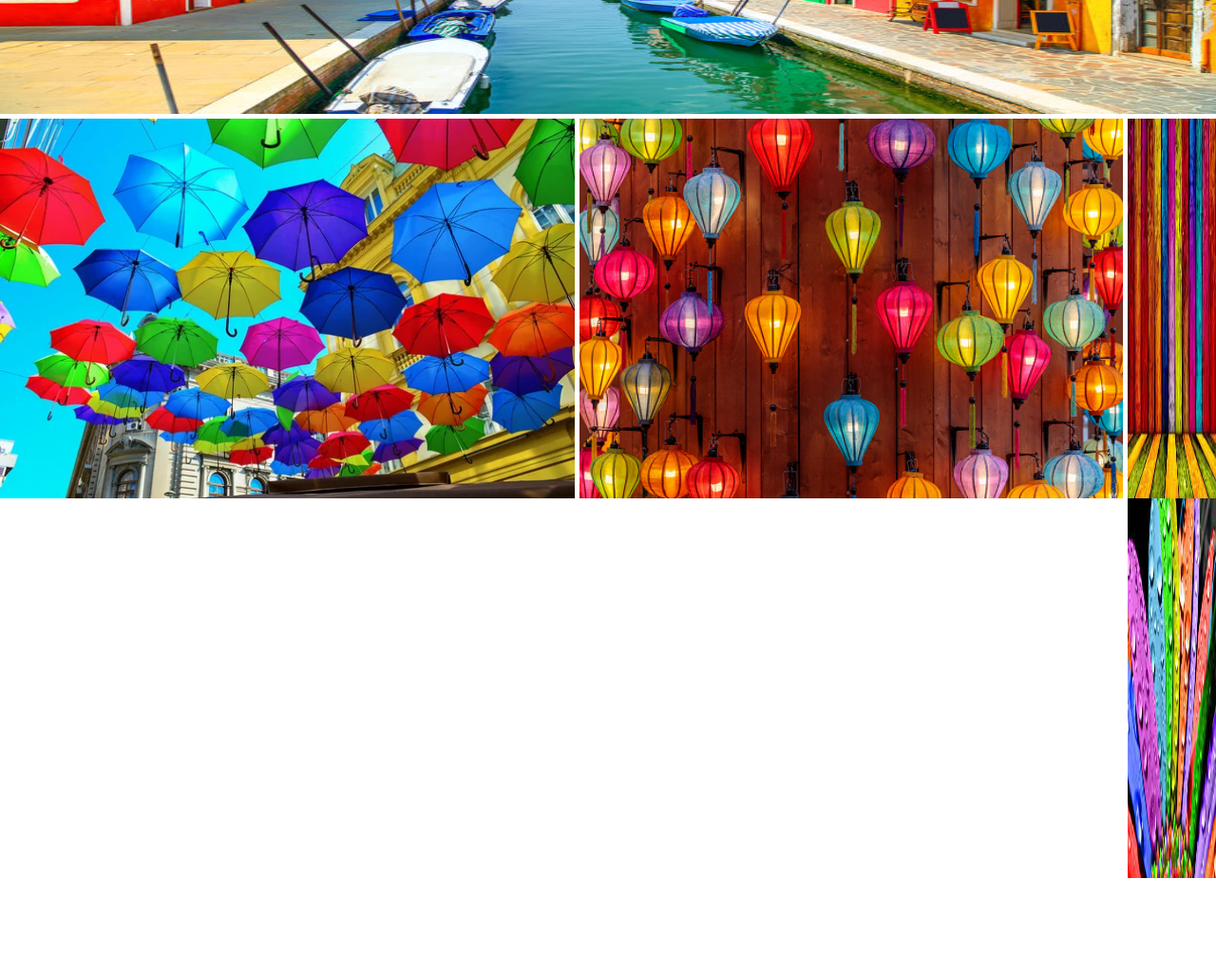
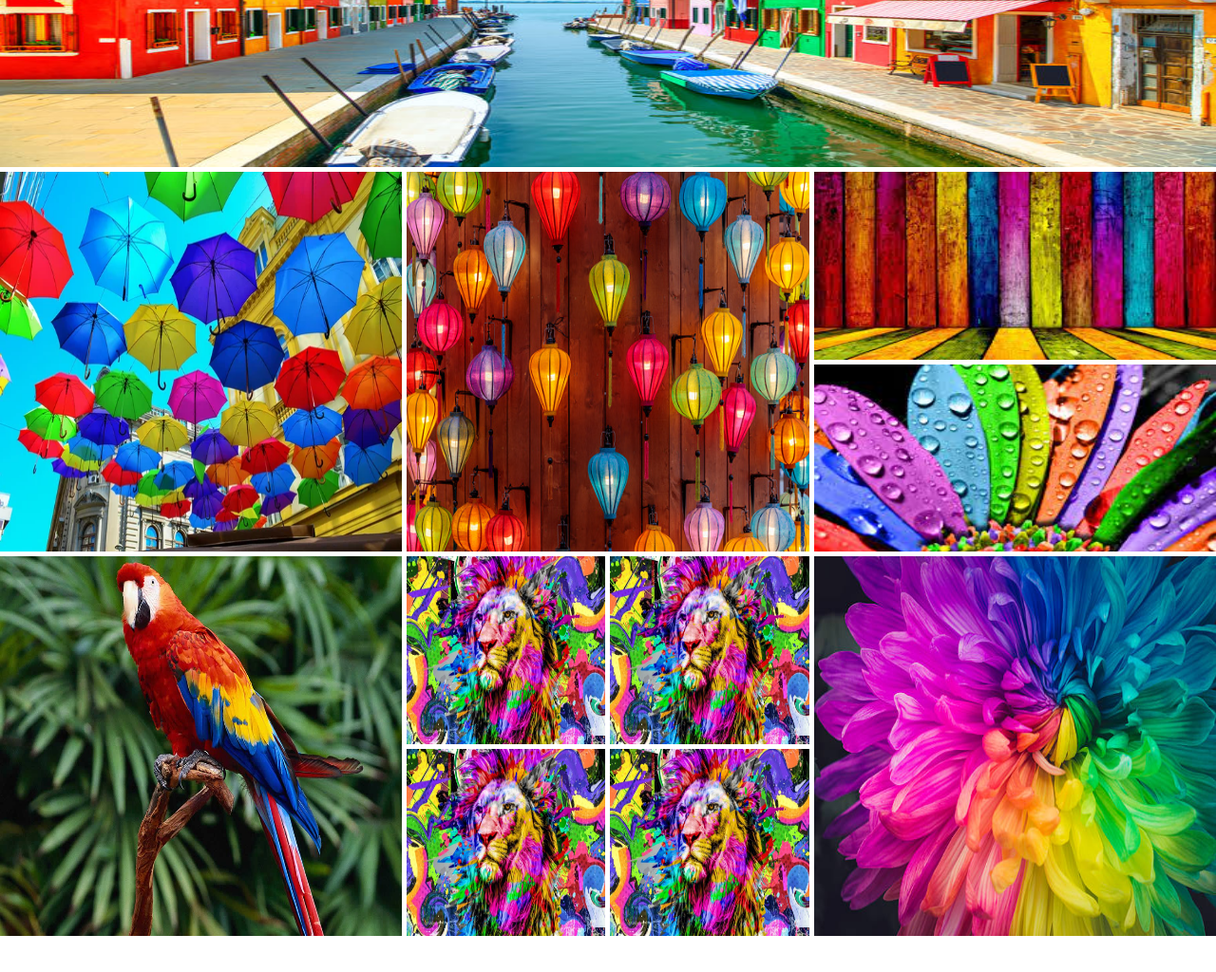
Before and after one commit to jasujon570/flex-grid-layout-design, a plain HTML site: page index.html in a window 1280 px wide. Shown: the part 320-1344 px from the top of the page at 95% size. Before the commit the page ends 1245 px from the top, so only its background shows below. Drawn offline with nearby package versions, Linux system fonts and the light colour scheme.

Commit message:
practice about grid and flex layout

```diff
--- a/index.html
+++ b/index.html
@@ -13,16 +13,39 @@
         <h1 class="text-center pt-4">Picture collage with grid Layout</h1>
     </header>
     <main>
-        <section>
+        <section class="py-14">
             <div class="h-[400px] gap-[5px] mb-[5px]">
                 <img class="w-full h-full" src="./images/A.jpg" alt="">
             </div>
-            <div class="flex h-[400px] gap-[5px]">
-                <img class="w-full h-full" src="./images/B.jpg" alt="">
-                <img class="w-full h-full" src="./images/C.jpg" alt="">
-                <div class="">
-                    <img class="w-full h-full" src="./images/D.jpg " alt="">
-                    <img class="w-full h-full" src="./images/E.jpg " alt="">
+
+
+            <div class="flex h-[400px] gap-[5px] mb-[5px]">
+                <div class="flex-1">
+                    <img class="w-full h-full" src="./images/B.jpg" alt="">
+                </div>
+
+                <div class="flex-1">
+                    <img class="w-full h-full" src="./images/C.jpg" alt="">
+                </div>
+
+                <div class="flex-1">
+                    <img class=" w-full mb-[5px] h-[calc((100%-5px)/2)]" src="./images/D.jpg " alt="">
+                    <img class="w-full h-[calc((100%-5px)/2)]" src="./images/E.jpg " alt="">
+                </div>
+            </div>
+
+            <div class="flex gap-[5px] h-[400px]">
+                <div class="flex-1">
+                    <img class="w-full h-full" src="./images/F.jpg" alt="">
+                </div>
+                <div class="grid grid-cols-2 flex-1 gap-[5px] h-full">
+                    <img class="w-full h-full" src="./images/G.jpg" alt="">
+                    <img class="w-full h-full" src="./images/G.jpg" alt="">
+                    <img class="w-full h-full" src="./images/G.jpg" alt="">
+                    <img class="w-full h-full" src="./images/G.jpg" alt="">
+                </div>
+                <div class="flex-1">
+                    <img class="w-full h-full" src="./images/H.jpg" alt="">
                 </div>
             </div>
 
```
